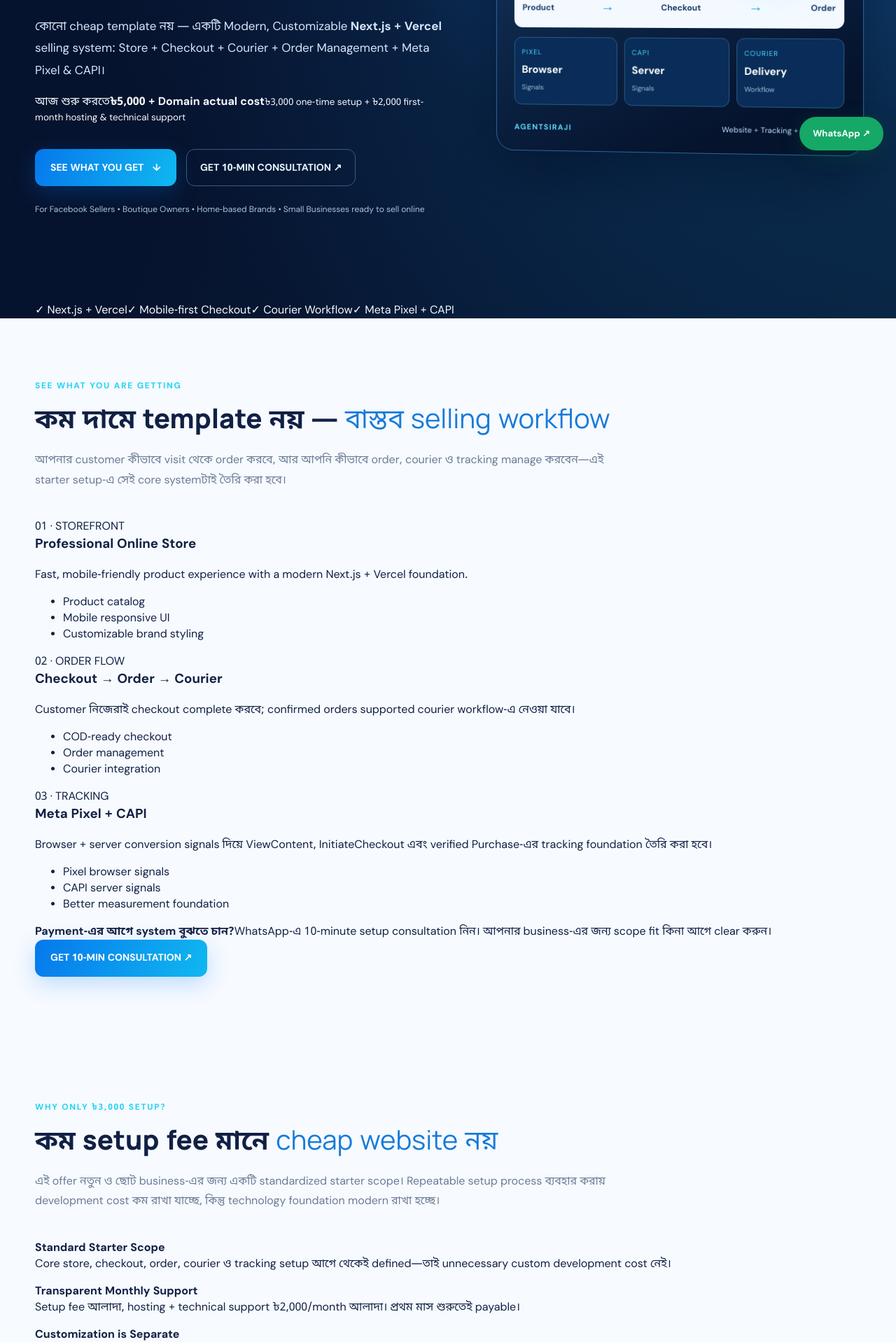
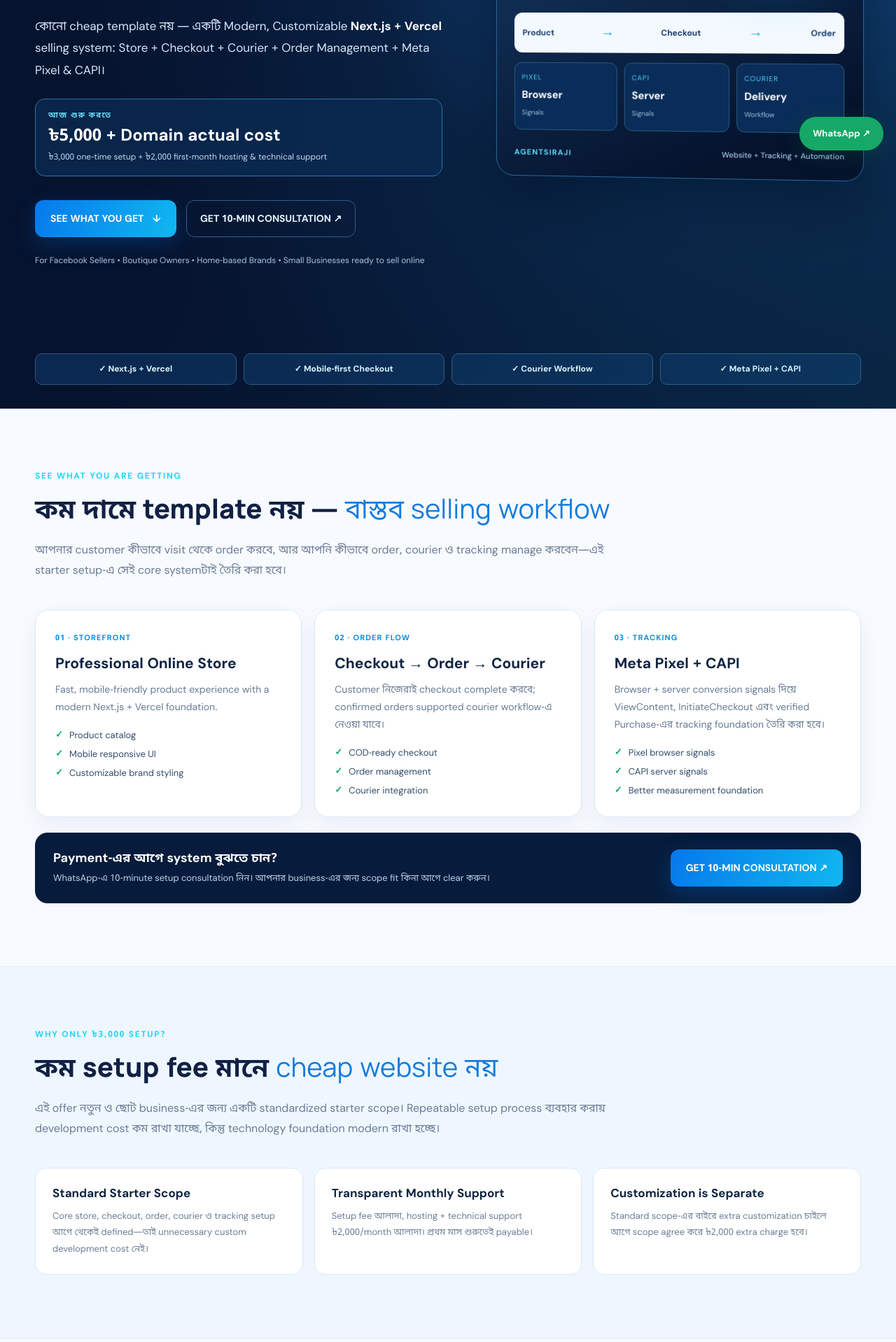
Before and after one commit to Minhazsiraji/AgentSiraji, a Next.js app: page /ecommerce-starter in a window 1280 px wide. Shown: the part 560-2478 px from the top of the page at 70% size. Built offline with nearby package versions, Linux system fonts and the light colour scheme; no server answers; the database is empty.

Commit message:
Style trust-first starter landing page revision

```diff
--- a/app/ecommerce-starter/starter.module.css
+++ b/app/ecommerce-starter/starter.module.css
@@ -95,3 +95,44 @@
 @media(max-width:900px){.hero{grid-template-columns:1fr;padding-top:62px!important;padding-bottom:65px!important}.display{transform:none;min-height:350px}.featureGrid{grid-template-columns:repeat(2,1fr)}.steps{grid-template-columns:repeat(3,1fr)}.tracking,.pricing{grid-template-columns:1fr}.section{padding-top:64px!important;padding-bottom:64px!important}}
 @media(max-width:580px){.landingBrand{height:72px}.brandLogo{width:205px;height:auto}.hero h1{font-size:34px}.hero h1 em{font-size:.67em}.bnLine{line-height:1.3}.subtitle{font-size:14px}.display{padding:18px;min-height:325px}.displayMetric{margin:34px 0 25px}.displayMetric strong{font-size:30px}.displayWidgets>div{padding:10px 7px;min-height:86px}.displayWidgets strong{font-size:12px}.displayFooter{font-size:9px}.featureGrid{grid-template-columns:1fr}.steps{grid-template-columns:repeat(2,1fr)}.checkoutCard{padding:18px;border-radius:16px}.formGrid{grid-template-columns:1fr}.checkoutHead h3{font-size:21px}.checkoutHead>strong{font-size:25px}.priceCard,.priceDetails{padding:24px}.signalBox{padding:24px 16px}.methodRow{flex-wrap:wrap}.methodRow label{min-width:160px}.floating{right:12px;bottom:12px}.floating a{font-size:12px;padding:12px 14px}}
 @media(prefers-reduced-motion:reduce){.root *,.root *:before,.root *:after{scroll-behavior:auto!important;transition:none!important}}
+
+
+/* Conversion-focused starter revision */
+.subtitle strong{color:#fff}
+.heroPrice{margin:24px 0 2px;padding:16px 18px;border:1px solid #2a75a9;border-radius:14px;background:#0a2a52cc;max-width:610px}
+.heroPrice span,.heroPrice strong,.heroPrice small{display:block}
+.heroPrice span{color:#67defb;font-size:11px;letter-spacing:.12em;font-weight:850;text-transform:uppercase}
+.heroPrice strong{font-size:24px;color:#fff;margin:5px 0}
+.heroPrice small{font-size:12px;line-height:1.6;color:#bed9ed}
+.trustStrip{display:grid;grid-template-columns:repeat(4,1fr);gap:10px;padding-top:0!important;padding-bottom:34px!important}
+.trustStrip span{border:1px solid #2d5982;background:#0a2850;color:#dff7ff;border-radius:10px;padding:13px 12px;text-align:center;font-size:12px;font-weight:750}
+.proofGrid{display:grid;grid-template-columns:repeat(3,1fr);gap:18px}
+.proofCard{background:#fff;border:1px solid #dce8f4;border-radius:20px;padding:28px;box-shadow:0 12px 34px #1236600d}
+.proofCard>span{font-size:11px;font-weight:850;color:#0c8ddd;letter-spacing:.1em}
+.proofCard h3{font-size:21px;margin:12px 0 10px;color:#102442}
+.proofCard p{font-size:14px;line-height:1.8;color:#687b94}
+.proofCard ul{margin:18px 0 0;padding:0;list-style:none;display:grid;gap:9px}
+.proofCard li{font-size:13px;color:#334c68;padding-left:20px;position:relative}
+.proofCard li:before{content:"✓";position:absolute;left:0;color:#0ba776;font-weight:900}
+.proofCta{margin-top:22px;border-radius:18px;background:#071c3c;color:#fff;padding:24px 26px;display:flex;align-items:center;justify-content:space-between;gap:24px}
+.proofCta>div{display:grid;gap:6px}
+.proofCta>div strong{font-size:18px}
+.proofCta>div span{font-size:13px;line-height:1.7;color:#bcd3e8;max-width:680px}
+.whyBand{background:#eef7ff;border-top:1px solid #dcecff;border-bottom:1px solid #dcecff}
+.whyGrid{display:grid;grid-template-columns:repeat(3,1fr);gap:16px}
+.whyGrid>div{background:#fff;border:1px solid #dce8f5;border-radius:16px;padding:24px}
+.whyGrid strong{display:block;font-size:17px;margin-bottom:9px;color:#102442}
+.whyGrid p{font-size:13px;line-height:1.8;color:#6c7d95;margin:0}
+
+@media(max-width:900px){
+  .trustStrip{grid-template-columns:repeat(2,1fr)}
+  .proofGrid,.whyGrid{grid-template-columns:1fr}
+  .proofCta{align-items:flex-start;flex-direction:column}
+}
+@media(max-width:580px){
+  .heroPrice strong{font-size:20px}
+  .trustStrip{grid-template-columns:1fr 1fr;padding-bottom:24px!important}
+  .trustStrip span{font-size:10px;padding:11px 8px}
+  .proofCard{padding:22px}
+  .proofCta{padding:20px}
+}
```
